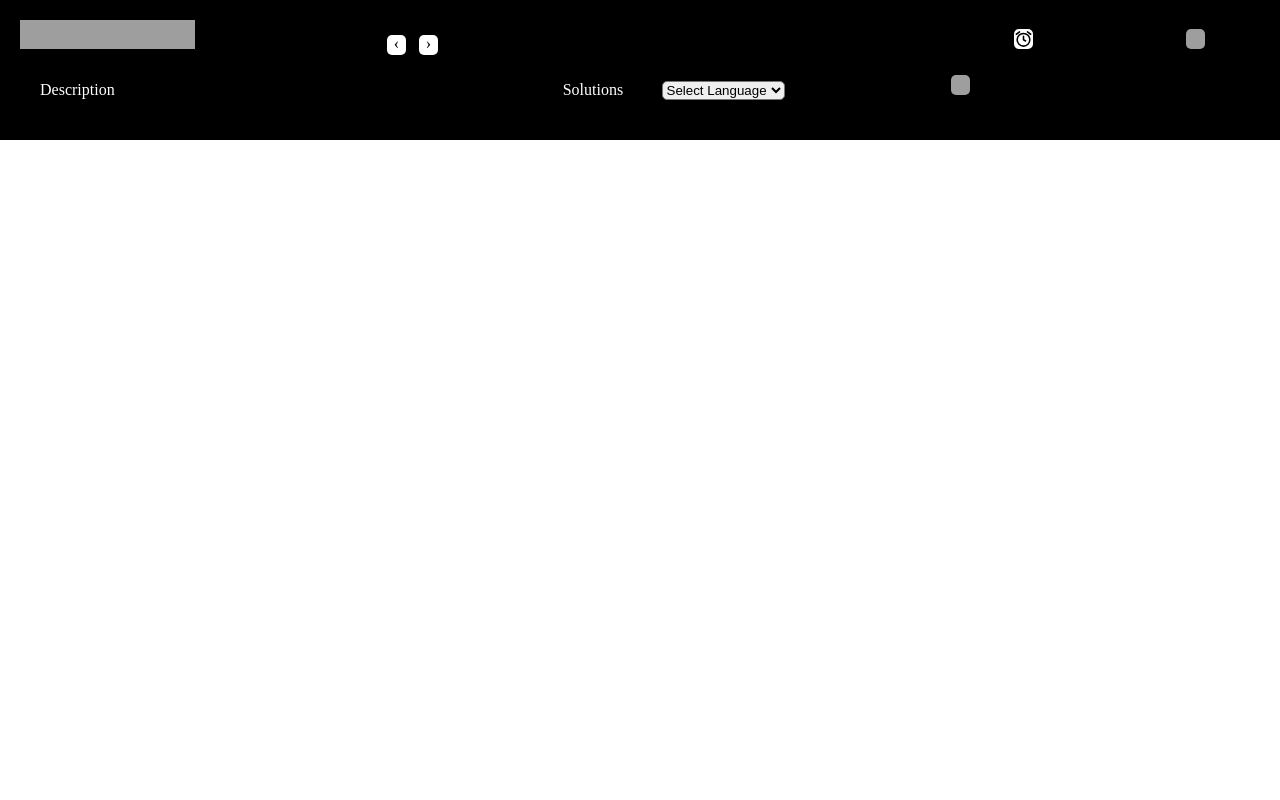
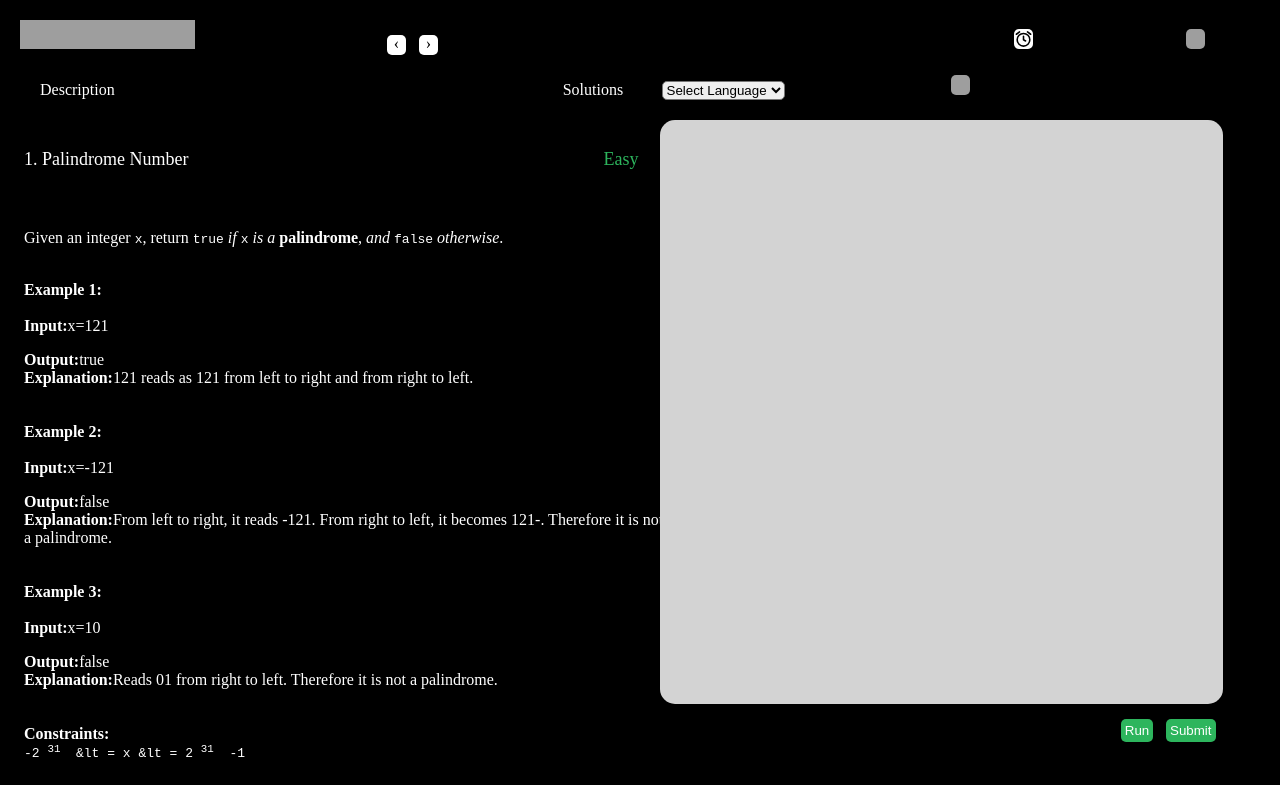
Before and after one commit to swatiprograd/prograd-code-editor-frontend, a React (Create React App) app: page / in a window 1280 px wide. Built offline with nearby package versions, Linux system fonts and the light colour scheme; grey boxes are pictures that could not be loaded.

Commit message:
Create Main Content

```diff
--- a/src/App.js
+++ b/src/App.js
@@ -1,4 +1,5 @@
 import "./App.css"
+import MainContent from "./components/MainContent";
 import Navbar from "./components/Navbar";
 import SubMenu from "./components/SubMenu";
 
@@ -7,6 +8,7 @@ return(
     <>
     <Navbar/>
     <SubMenu/>
+    <MainContent/>
     </>
 )
 }
--- /dev/null
+++ b/src/components/MainContent.css
@@ -0,0 +1,4 @@
+.main-content {
+    display: grid;
+    grid-template-columns: 1fr 1fr;
+}
--- /dev/null
+++ b/src/components/MainContent.js
@@ -0,0 +1,13 @@
+import React from 'react'
+import "./MainContent.css"
+import MainContentLeft from './MainContentLeft'
+import MainContentRight from './MainContentRight'
+
+export default function MainContent() {
+    return (
+        <div className="main-content">
+            <MainContentLeft/>
+            <MainContentRight/>
+        </div>
+    )
+}
--- /dev/null
+++ b/src/components/MainContentLeft.css
@@ -0,0 +1,33 @@
+.main-content-left {
+    margin: 4px, 4px;
+    padding: 4px;
+
+    width: 50vw;
+    height: auto;
+    overflow-x: hidden;
+    overflow-y: auto;
+}
+
+.question-header {
+    width: 48vw;
+    height: 10vh;
+    margin-top: 25px;
+    font-size: 18px;
+}
+
+.question-header span:first-of-type {
+    float: left;
+}
+
+.question-header span:last-of-type {
+    float: right;
+    color: #2db55d;
+}
+
+.question-description {
+    width: 50vw;
+}
+
+.question-description p:first-of-type {
+    margin-bottom: 1rem;
+}
--- /dev/null
+++ b/src/components/MainContentLeft.js
@@ -0,0 +1,65 @@
+import React from 'react'
+import "./MainContentLeft.css"
+
+export default function MainContentLeft() {
+  return (
+    <>
+    <div className="main-content-left">
+                <div className="question-header">
+                    <span>1. Palindrome Number</span>
+                    <span>Easy</span>
+                </div>
+
+                <div className="question-body">
+                    <div className="question-description">
+                        <p>Given an integer <code>x</code>, return <code>true</code> <em>if</em> <code>x</code> <em>is a
+                            </em> <strong>palindrome</strong>, <em>and</em> <code>false</code> <em>otherwise</em>.</p>
+                        <p>&nbsp;</p>
+                        <p>
+                            <strong>Example 1:</strong>
+                            <br/><br/>
+                        </p>
+
+                        <p>
+                        <p><strong>Input:</strong>x=121</p>
+                        <p><strong>Output:</strong>true</p>
+                        <p><strong>Explanation:</strong>121 reads as 121 from left to right and from right to left.</p>
+                        </p>
+                        <br/><br/>
+                        <p>
+                            <strong>Example 2:</strong>
+                            <br/><br/>
+                        </p>
+
+                        <p>
+                        <p><strong>Input:</strong>x=-121</p>
+                        <p><strong>Output:</strong>false</p>
+                        <p><strong>Explanation:</strong>From left to right, it reads -121. From right to left, it
+                            becomes 121-. Therefore it is not a palindrome.</p>
+                        </p>
+                        <br/><br/>
+                        <p>
+                            <strong>Example 3:</strong>
+                            <br/><br/>
+                        </p>
+
+                        <p>
+                        <p><strong>Input:</strong>x=10</p>
+                        <p><strong>Output:</strong>false</p>
+                        <p><strong>Explanation:</strong>Reads 01 from right to left. Therefore it is not a palindrome.
+                        </p>
+                        </p>
+                        <br/><br/>
+                        <p>
+                            <strong>Constraints:</strong>
+                        <ul>
+                            <code>-2 <sup>31</sup>&nbsp; &lt = x &lt = 2 <sup>31</sup>&nbsp; -1</code>
+                        </ul>
+                        </p>
+
+                    </div>
+                </div>
+            </div>
+    </>
+  )
+}
--- /dev/null
+++ b/src/components/MainContentRight.css
@@ -0,0 +1,25 @@
+.code-editor-window {
+    background-color: lightgray;
+    width: 44vw;
+    height: 73vh;
+    border-radius: 15px;
+    text-align: center;
+    color: black;
+}
+
+button {
+    background-color: #2db55d;
+    color: white;
+    border: 0px;
+    padding: 4px;
+    border-radius: 5px;
+    margin-top: 15px;
+}
+
+#button1 {
+    margin-left: 36vw;
+}
+
+#button2 {
+    margin-left: 1vw;
+}
--- /dev/null
+++ b/src/components/MainContentRight.js
@@ -0,0 +1,14 @@
+import React from 'react'
+import "./MainContentRight.css"
+
+export default function MainContentRight() {
+  return (
+      <div className="main-content-right">
+                <div className="code-editor-window"></div>
+                <div className="button">
+                    <button id="button1">Run</button>
+                    <button id="button2">Submit</button>
+                </div>
+      </div>
+  )
+}
```
